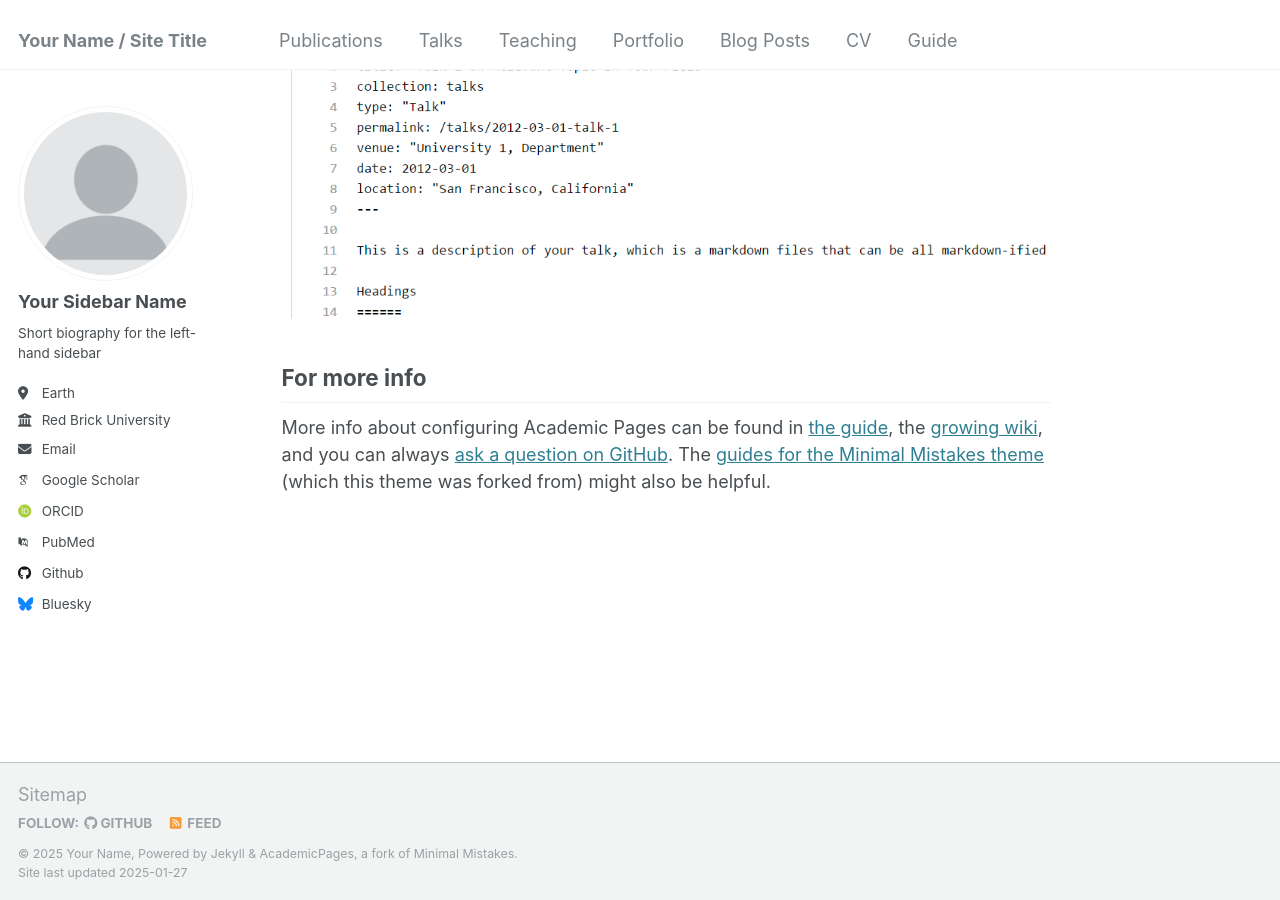
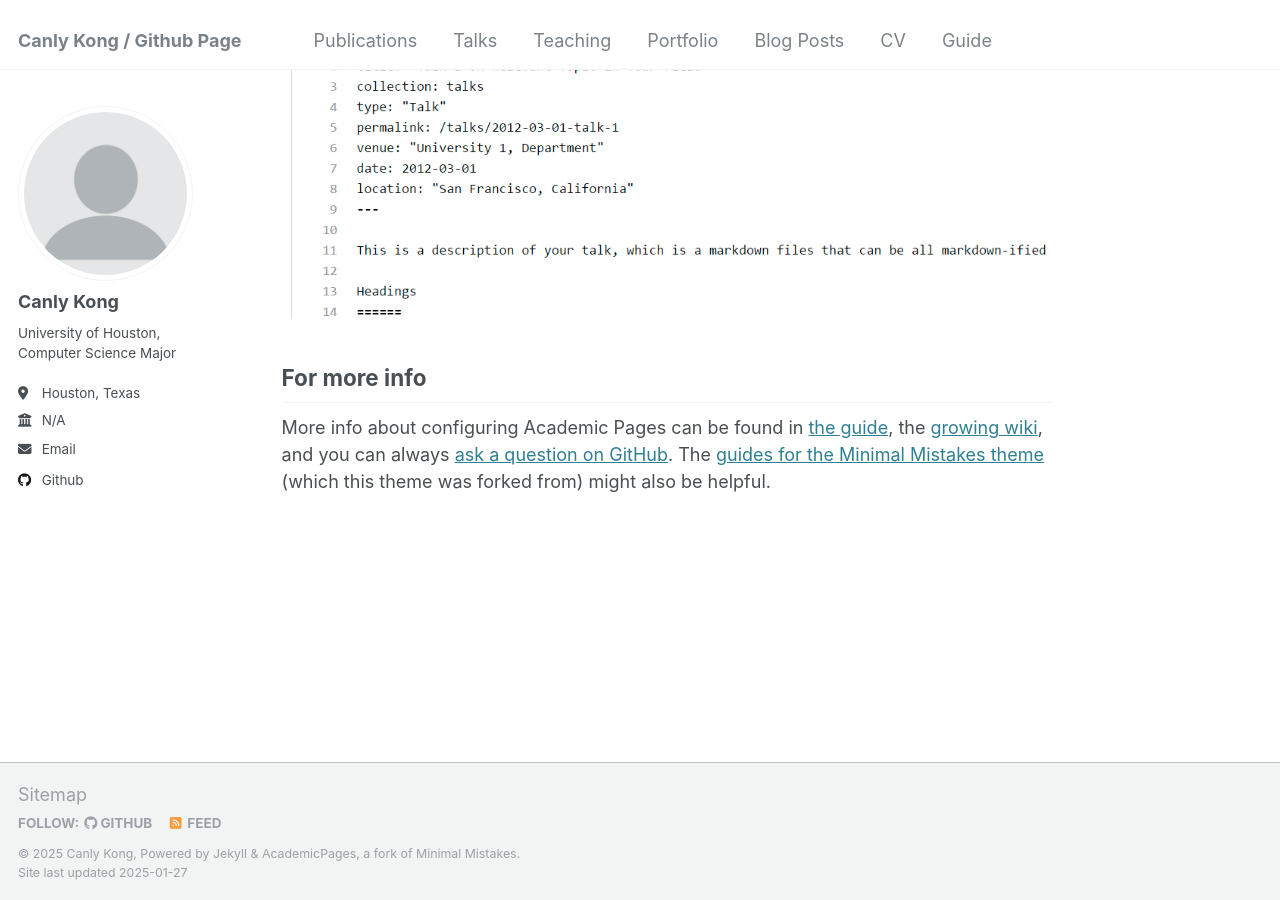
Before and after one commit to ck011604/ck011604.github.io, a Jekyll site: the page built from _pages/about.md, in a window 1280 px wide and 900 px high, scrolled down 2643 px. Built offline with Jekyll 4.4.1, drawn with Linux system fonts in a browser that asks for light colours; some web fonts are replaced.

Commit message:
Update _config.yml

```diff
--- a/_config.yml
+++ b/_config.yml
@@ -8,13 +8,13 @@
 
 # Basic Site Settings
 locale                   : "en-US"
-title                    : "Your Name / Site Title"
+title                    : "Canly Kong / Github Page"
 title_separator          : "-"
-name                     : &name "Your Name"
+name                     : &name "Canly Kong"
 description              : &description "personal description"
-url                      : https://academicpages.github.io # the base hostname & protocol for your site e.g. "https://[your GitHub username].github.io"
+url                      : https://ck011604.github.io # the base hostname & protocol for your site e.g. "https://[your GitHub username].github.io"
 baseurl                  : "" # the subpath of your site, e.g. "/blog"
-repository               : "academicpages/academicpages.github.io"
+repository               : "ck011604/ck011604.github.io"
 
 # Site Author - The following control what appear as part of the author content on the side bar.
 #               If a field is blank the icon and link will not appear, otherwise it will be shown.
@@ -22,21 +22,21 @@ repository               : "academicpages/academicpages.github.io"
 author:
   # Biographic information
   avatar           : "profile.png"
-  name             : "Your Sidebar Name"
+  name             : "Canly Kong"
   pronouns         : # example: "she/her"
-  bio              : "Short biography for the left-hand sidebar"
-  location         : "Earth"
-  employer         : "Red Brick University"
+  bio              : "University of Houston, Computer Science Major"
+  location         : "Houston, Texas"
+  employer         : "N/A"
   uri              : # URL
-  email            : "none@example.org"
+  email            : "ck011604@gmail.com"
 
   # Academic websites
   arxiv            : # URL - Update with the correct link to your profile
-  googlescholar    : "https://scholar.google.com/citations?user=PS_CX0AAAAAJ"
+  googlescholar    :
   impactstory      : # URL
-  orcid            : "http://orcid.org/yourorcidurl"
+  orcid            :
   semantic         : # URL
-  pubmed           : "https://www.ncbi.nlm.nih.gov/pubmed/?term=john+snow"
+  pubmed           :
   researchgate     : # URL
   scopus           : # URL
 
@@ -44,12 +44,12 @@ author:
   bitbucket        : # Username - Update with your username on the site
   codepen          : # Username
   dribbble         : # Username
-  github           : "academicpages"
+  github           : "ck011604"
   kaggle           : # Username
   stackoverflow    : # User number or user number and name (i.e., use "1" or "1/jeff-atwood")
 
   # Social media
-  bluesky          : "bsky.app" # Replace this with you Bluesky username
+  bluesky          :
   facebook         : # Username
   flickr           : # Username
   foursquare       : # Username
@@ -130,7 +130,7 @@ yandex_site_verification :
 
 # Social Sharing
 twitter:
-  username               : &twitter
+  username               :
 facebook:
   username               :
   app_id                 :
@@ -146,9 +146,9 @@ social:
 
 # Analytics
 analytics:
-  provider               :  "false" # false (default), "google", "google-universal", "google-analytics-4", "custom"
+  provider               :  "google-analytics-4" # false (default), "google", "google-universal", "google-analytics-4", "custom"
   google:
-    tracking_id          :
+    tracking_id          :  "G-2SEG59WC1E"
 
 
 # Reading Files
```
